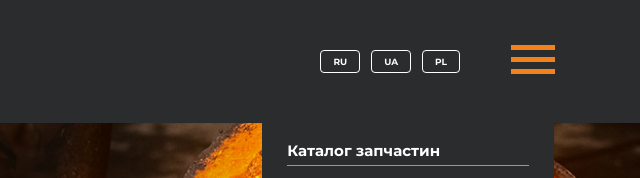
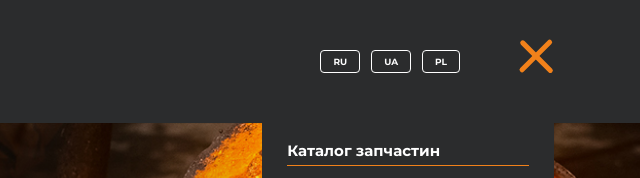
Before and after one commit to rudenia/Metal, a website: page Metal/index.html in a window 1280 px wide. Both pictures are taken after a click on the element 1162 px from the left and 50 px from the top of the page. Shown: the top 178 px of the page, 640-1280 px from the left. Drawn offline with nearby package versions, Linux system fonts and the light colour scheme; files that its build step writes are made by us from their sources; files whose address does not match are found by name.

Commit message:
Small edits version 1.0.1

```diff
--- a/Metal/css/style.css
+++ b/Metal/css/style.css
@@ -292,6 +292,9 @@ label {
   width: 44px;
   height: 5px;
   background-color: #F1811A;
+  -webkit-transition: all .6s ease;
+  -o-transition: all .6s ease;
+  transition: all .6s ease;
 }
 
 .hamburger-menu {
@@ -331,10 +334,31 @@ label {
   font-size: 14px;
   line-height: 17px;
   color: #fff;
+  -webkit-transition: all .6s ease;
+  -o-transition: all .6s ease;
+  transition: all .6s ease;
 }
 
 .header__menu-link:hover {
   color: #F1811A;
+}
+
+.change1 {
+  -webkit-transform: rotate(-45deg) translate(-4px, 8px);
+      -ms-transform: rotate(-45deg) translate(-4px, 8px);
+          transform: rotate(-45deg) translate(-4px, 8px);
+  border-radius: 3px;
+}
+
+.change2 {
+  opacity: 0;
+}
+
+.change3 {
+  -webkit-transform: rotate(45deg) translate(-8px, -13px);
+      -ms-transform: rotate(45deg) translate(-8px, -13px);
+          transform: rotate(45deg) translate(-8px, -13px);
+  border-radius: 3px;
 }
 
 .offer {
@@ -473,6 +497,13 @@ label {
 .foundry__block-more {
   background-color: #4B4B4B;
   padding: 17px 0;
+  -webkit-transition: all .6s ease;
+  -o-transition: all .6s ease;
+  transition: all .6s ease;
+}
+
+.foundry__block-more:hover {
+  background-color: #F1811A;
 }
 
 .foundry__block-link {
@@ -520,6 +551,8 @@ label {
 .catalog__exemplification {
   background-color: #4B4B4B;
   padding: 17px 34px 28px 39px;
+  -webkit-box-shadow: 0 0 50px rgba(0, 0, 0, 0.25);
+          box-shadow: 0 0 50px rgba(0, 0, 0, 0.25);
 }
 
 .catalog__exemplification-img {
--- a/Metal/js/script.js
+++ b/Metal/js/script.js
@@ -13,5 +13,8 @@ $ (function () {
     $('.menu-open').click(function () {
         $('.menu-collapse').toggleClass('d-none')
         $('.menu-collapse').toggleClass('opened')
+        $('.hamburger-line__1').toggleClass('change1')
+        $('.hamburger-line__2').toggleClass('change2')
+        $('.hamburger-line__3').toggleClass('change3')
     })
 });
```
Also changed, not shown: Metal/css/style.min.css, Metal/js/script.min.js.
